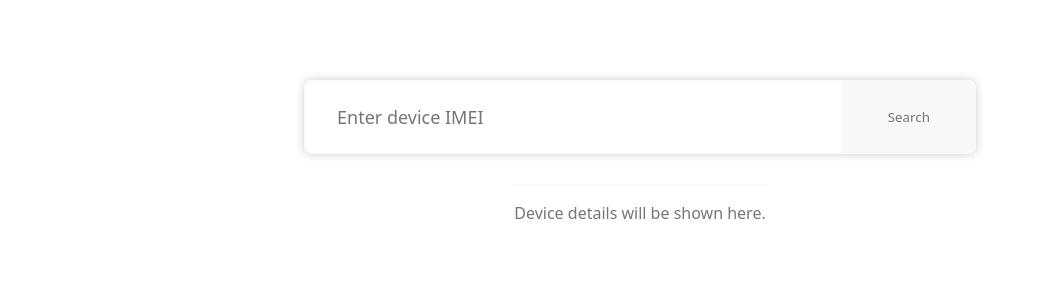
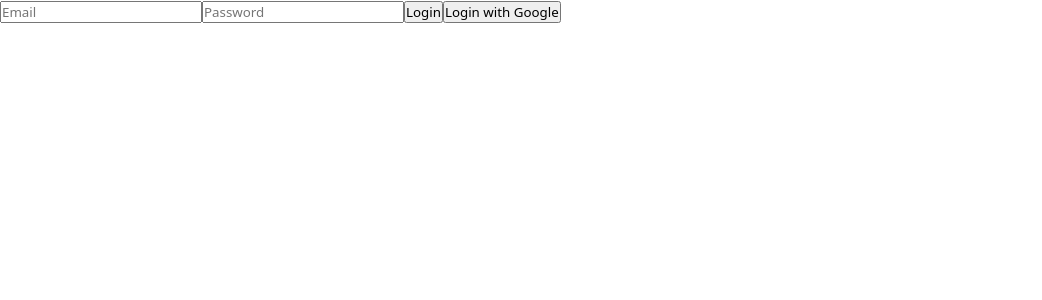
Before and after one commit to thomaidistheo/GPS-Debugger-React, a React (Vite) app: page / in a window 1280 px wide. Shown: the top 300 px of the page, without its empty margins (0-1042 px from the left). Built offline with nearby package versions, Linux system fonts and the light colour scheme; no server answers.

Commit message:
added login functionality with firebase

```diff
--- a/package.json
+++ b/package.json
@@ -11,10 +11,12 @@
   },
   "dependencies": {
     "@types/leaflet": "^1.9.8",
+    "firebase": "^10.7.2",
     "leaflet": "^1.9.4",
     "react": "^18.2.0",
     "react-dom": "^18.2.0",
-    "react-leaflet": "^4.2.1"
+    "react-leaflet": "^4.2.1",
+    "react-router-dom": "^6.21.3"
   },
   "devDependencies": {
     "@types/react": "^18.2.43",
--- a/src/App.tsx
+++ b/src/App.tsx
@@ -1,13 +1,31 @@
 import './App.css'
+import { BrowserRouter as Router, Routes, Route, Navigate } from 'react-router-dom'
 import Debugger from './pages/Debugger/Debugger'
+import Login from './pages/Login/Login'
+import React from 'react'
+import { auth } from './firebase'
+import { User } from 'firebase/auth'
+
 
 function App() {
+  const [user, setUser] = React.useState<User | null>(null);
+
+  React.useEffect(() => {
+    const unsubscribe = auth.onAuthStateChanged((currentUser) => {
+      setUser(currentUser);
+    });
+
+    return () => unsubscribe();
+  }, []);
 
   return (
-    <>
-      <Debugger />
-    </>
-  )
+    <Router>
+      <Routes>
+        <Route path="/" element={user ? <Navigate replace to="/dashboard" /> : <Login />} />
+        <Route path="/dashboard" element={user ? <Debugger /> : <Navigate replace to="/" />} />
+      </Routes>
+    </Router>
+  );
 }
 
-export default App
+export default App;
--- /dev/null
+++ b/src/firebase.ts
@@ -0,0 +1,26 @@
+import { initializeApp } from 'firebase/app';
+import { getAuth } from 'firebase/auth';
+
+type FirebaseConfig = {
+    apiKey: string
+    authDomain: string
+    projectId: string
+    storageBucket: string
+    messagingSenderId: string
+    appId: string
+    measurementId?: string
+};
+
+const firebaseConfig: FirebaseConfig = {
+    apiKey: import.meta.env.VITE_FIREBASE_API_KEY!,
+    authDomain: import.meta.env.VITE_FIREBASE_AUTH_DOMAIN!,
+    projectId: import.meta.env.VITE_FIREBASE_PROJECT_ID!,
+    storageBucket: import.meta.env.VITE_FIREBASE_STORAGE_BUCKET!,
+    messagingSenderId: import.meta.env.VITE_FIREBASE_MESSAGING_SENDER_ID!,
+    appId: import.meta.env.VITE_FIREBASE_APP_ID!,
+    measurementId: import.meta.env.VITE_FIREBASE_MEASUREMENT_ID
+};
+
+const app = initializeApp(firebaseConfig);
+
+export const auth = getAuth(app);
--- a/src/pages/Debugger/Debugger.tsx
+++ b/src/pages/Debugger/Debugger.tsx
@@ -30,8 +30,8 @@ const Debugger: React.FC<DebuggerProps> = () => {
     };
 
     useEffect(() => {
-        console.log(imei)
         if (imei) {
+            console.log(imei)
             setIsLoading(true)
             setInterval(() => {
                 fetchDeviceDataWithInterval(imei)
@@ -55,6 +55,7 @@ const Debugger: React.FC<DebuggerProps> = () => {
             ) : (
                 <>
                     <SearchBar onSearch={handleFetchData} />
+
                     {gpsData ? (
                         <div className={styles.deviceDetailsSection}>
                             <OpenStreetMap gpsData={gpsData} />
--- /dev/null
+++ b/src/pages/Login/Login.tsx
@@ -0,0 +1,49 @@
+import React, { useState } from 'react';
+import { auth } from '../../firebase'; // Adjust the path to your firebase instance
+import { signInWithEmailAndPassword, GoogleAuthProvider, signInWithPopup } from 'firebase/auth';
+
+const Login: React.FC = () => {
+    const [email, setEmail] = useState('');
+    const [password, setPassword] = useState('');
+
+    const signInWithEmail = () => {
+        signInWithEmailAndPassword(auth, email, password)
+            .then((_userCredential) => {
+                console.log('login success');
+            })
+            .catch((error) => {
+                console.log('login error: ', error);
+            });
+    };
+
+    const signInWithGoogle = () => {
+        const provider = new GoogleAuthProvider();
+        signInWithPopup(auth, provider)
+            .then((_result) => {
+                // Handle successful login
+            })
+            .catch((error) => {
+                // Handle errors
+            });
+    };
+
+    return (
+        <div>
+            <input
+                type="email"
+                value={email}
+                onChange={(e) => setEmail(e.target.value)}
+                placeholder="Email"
+            />
+            <input
+                type="password"
+                value={password}
+                onChange={(e) => setPassword(e.target.value)}
+                placeholder="Password"
+            />
+            <button onClick={signInWithEmail}>Login</button>
+            <button onClick={signInWithGoogle}>Login with Google</button>
+        </div>
+    );
+};
+export default Login;
```
Also changed, not shown: 1 other file (tests, documents, lock files or other folders).
